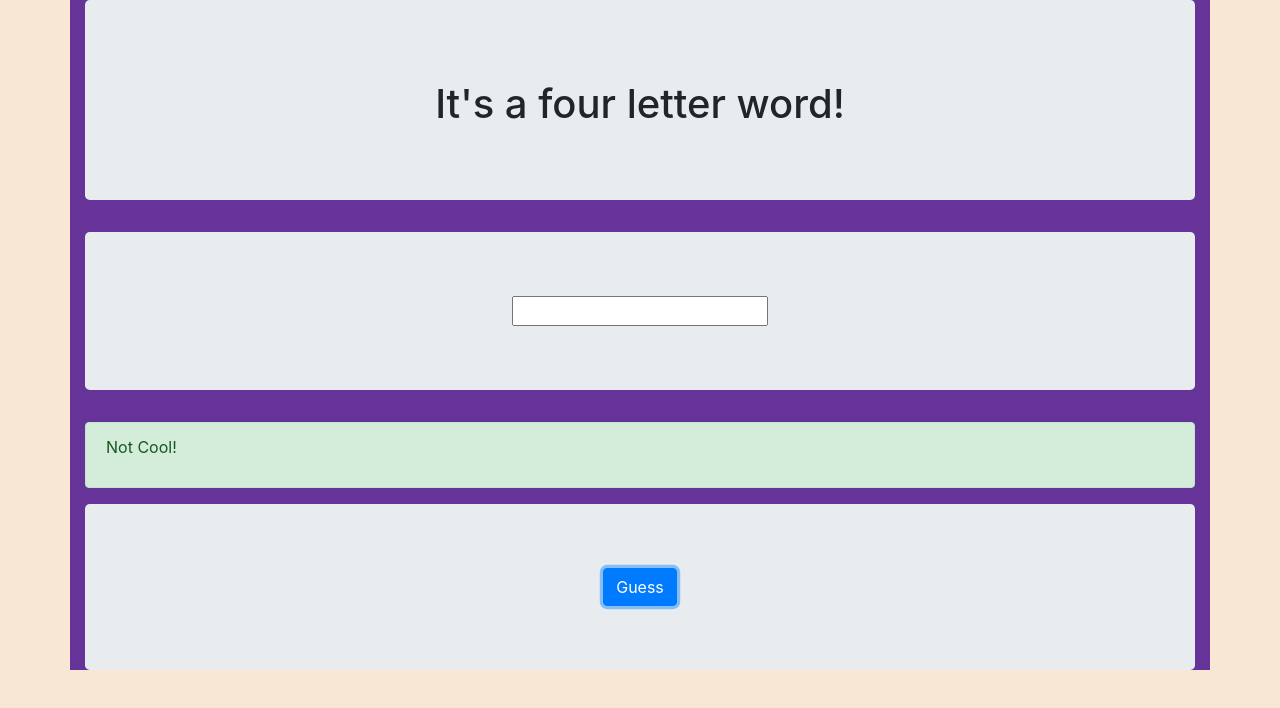
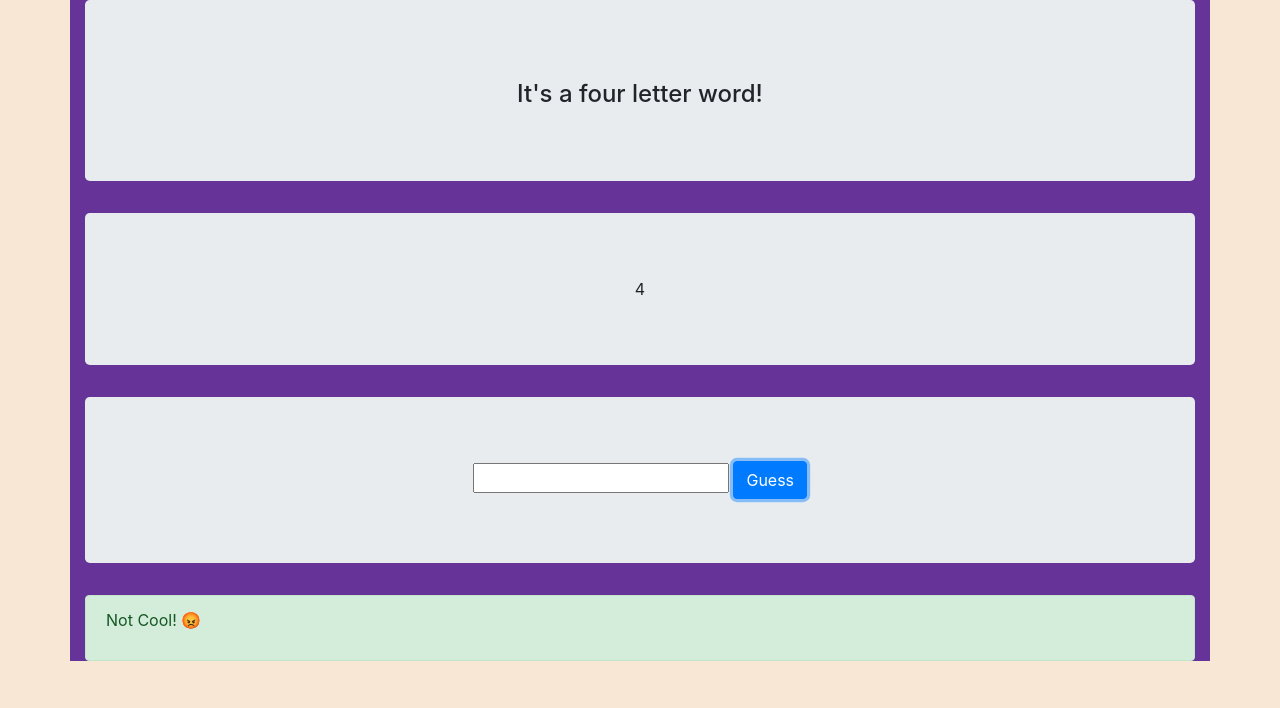
Before and after one commit to HarrietKiyai/wordgame, a plain HTML site: page index.html in a window 1280 px wide. Both pictures are taken after a click on the button "Guess". Drawn offline with nearby package versions, Linux system fonts and the light colour scheme.

Commit message:
modified html and javascript

```diff
--- a/index.html
+++ b/index.html
@@ -14,10 +14,12 @@
   <body>
     <div class="container">
       <form name="game" autocomplete="off">
-        <div class="jumbotron text-center"><p class="display 3"><h1>It's a four letter word!</h1></div>
-        <div class="jumbotron text-center"><input type="text" id="trick"></input></div>
+        <div class="jumbotron text-center"><p class="display 3"><h4>It's a four letter word!</h4></div>
+          <div class="jumbotron text-center" id="chances"> Your Chances:5</div>
+        <div class="jumbotron text-center"><input type="text" id="trick"></input>
+          <button class="btn btn-primary" type="button" onclick="myLetter();">Guess</button>
+        </div>
         <div class="alert alert-success" ><p id="result"></p></div>
-        <div class="jumbotron text-center"><button class="btn btn-primary" type="button" onclick="myLetter();">Guess</button></div>
       </form>
     </div>
 
@@ -25,17 +27,27 @@
      var trick = document.getElementById("trick");
      var secret = "code";
      var result = document.getElementById("result");
+     var chance = 5;
+     var chanceResult = document.getElementById("chances");
 
     function myLetter(){
         if(trick.value == secret){
-         // console.log("Cool");
-          result.innerHTML="Cool!";
+         chanceResult.innerHTML = chance;
+          result.innerHTML="Cool! &#128578"
         } else{
-           //console.log("Not Cool!");
-           result.innerHTML="Not Cool!";
+          console.log(chanceResult);
+          chance = chance -1;
+          var tryAgain = "Your chances\:"+ chance;
+          chanceResult.innerHTML = chance;
+           result.innerHTML="Not Cool! &#128545 "
+          console.log(chance);
         }
     }
 
+    $("form").submit(function(e){
+      myLetter();
+      return false;
+    });
    </script>
 
   </body>
```
